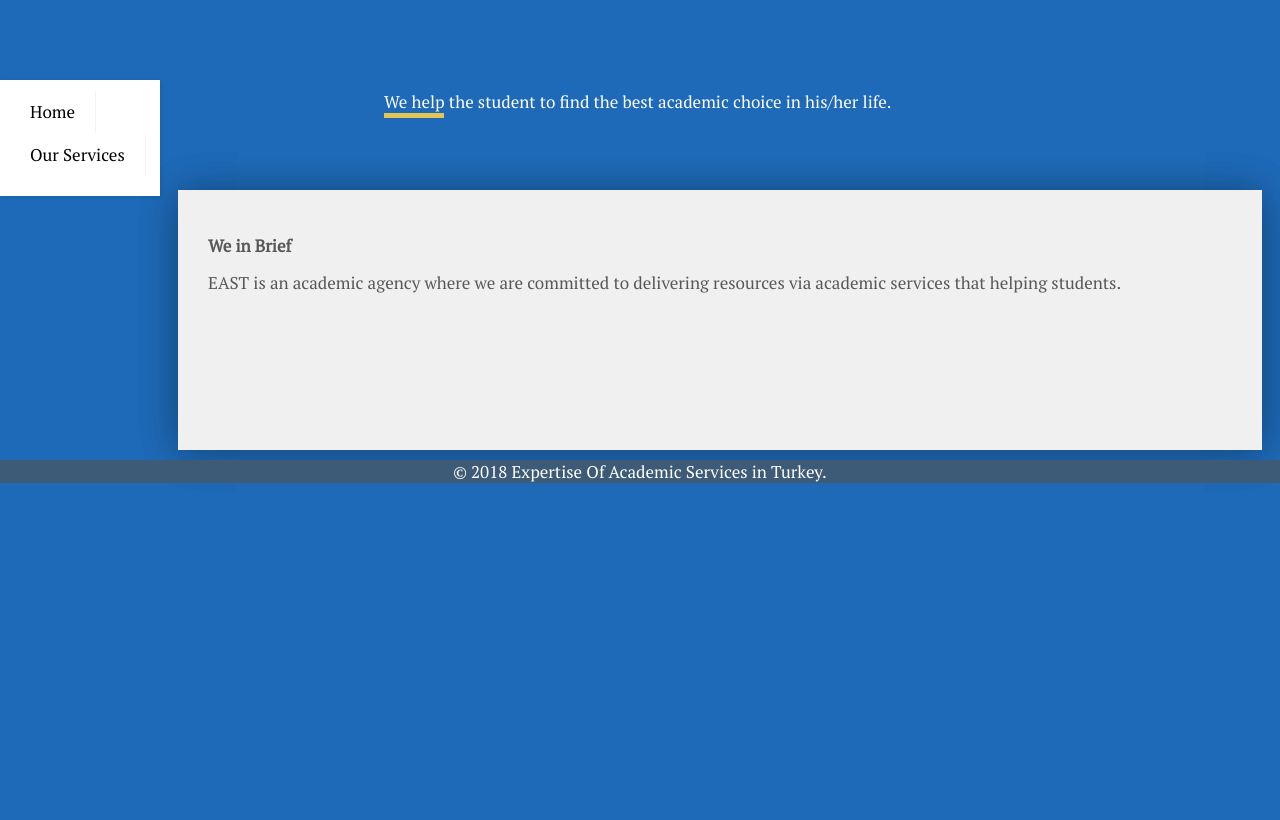
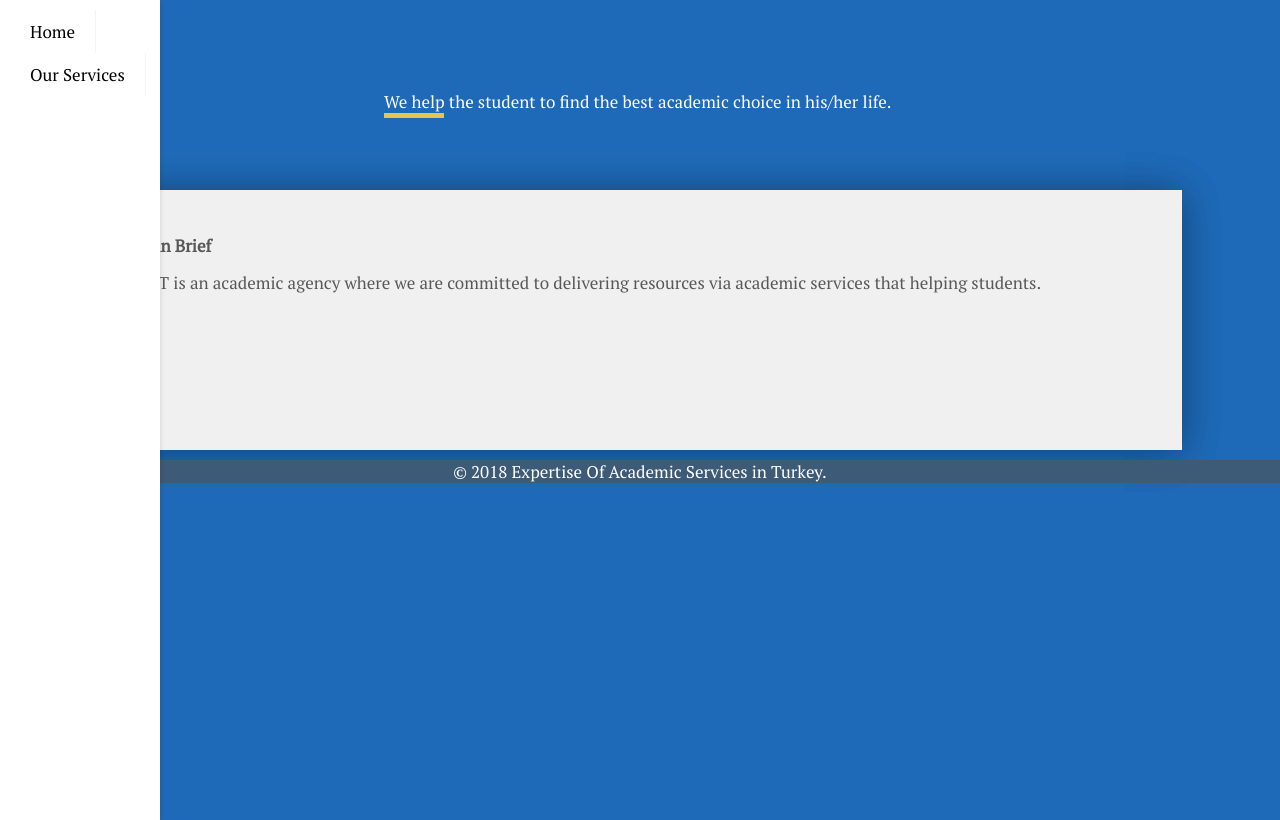
Before and after one commit to abdrb/abdrb.github.io, a PHP site: page /a/about.html in a window 1280 px wide. Before the commit the page ends 483 px from the top, so only its background shows below. Run offline with PHP 8.4, Linux system fonts and the light colour scheme.

Commit message:
Bug fixed

```diff
--- a/a/navstyle.css
+++ b/a/navstyle.css
@@ -120,7 +120,7 @@ background-color:#1e6ab8;
 
 @media (min-width: 48em) {
   .navbar {
-  position: relative;
+  position: absolute;
     background-color: #fff;
   display: inline-block;
   width: 140px;
--- a/a/style.css
+++ b/a/style.css
@@ -162,4 +162,8 @@ height: 200px;
 footer {
 position: relative;
 }
+
+.main  {
+  position: relative;
+  }
 }
```
